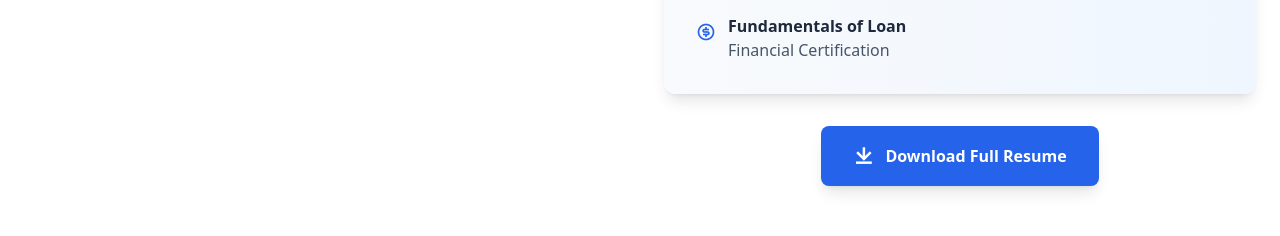
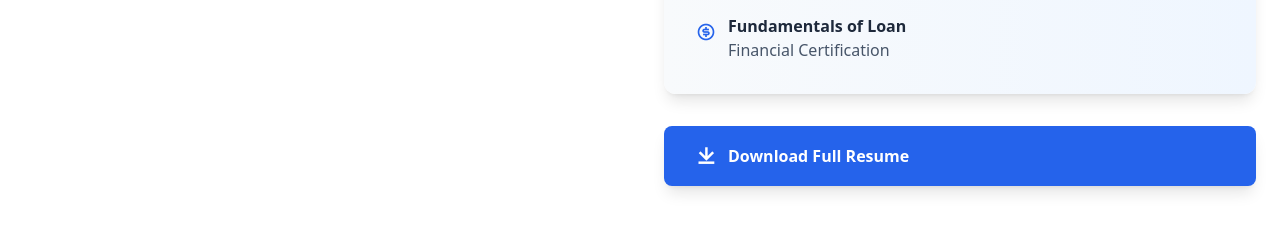
Before and after one commit to shivgite96/nextjs-portfolio, a Next.js app: page / in a window 1280 px wide. Shown: the part 2720-2956 px from the top of the page. Built offline with nearby package versions, Linux system fonts and the light colour scheme; some icons are missing.

Commit message:
Added resume download feature and resume.pdf

```diff
--- a/components/ResumeSection.tsx
+++ b/components/ResumeSection.tsx
@@ -184,16 +184,18 @@ export default function ResumeSection() {
               </div>
 
               <div className="text-center">
-                <button
-                  onClick={handleDownloadResume}
+  <a
+    href="/resume.pdf"
+    download
     className="px-8 py-4 bg-blue-600 hover:bg-blue-700 text-white font-semibold rounded-lg
              transition-all duration-300 transform hover:scale-105 shadow-lg whitespace-nowrap cursor-pointer
              flex items-center mx-auto space-x-3"
   >
     <i className="ri-download-line text-xl"></i>
     <span>Download Full Resume</span>
-                </button>
+  </a>
 </div>
+
             </div>
           </div>
         </div>
```
Also changed, not shown: 1 other file (tests, documents, lock files or other folders). Lines whose indentation alone changed are shown as unchanged.
